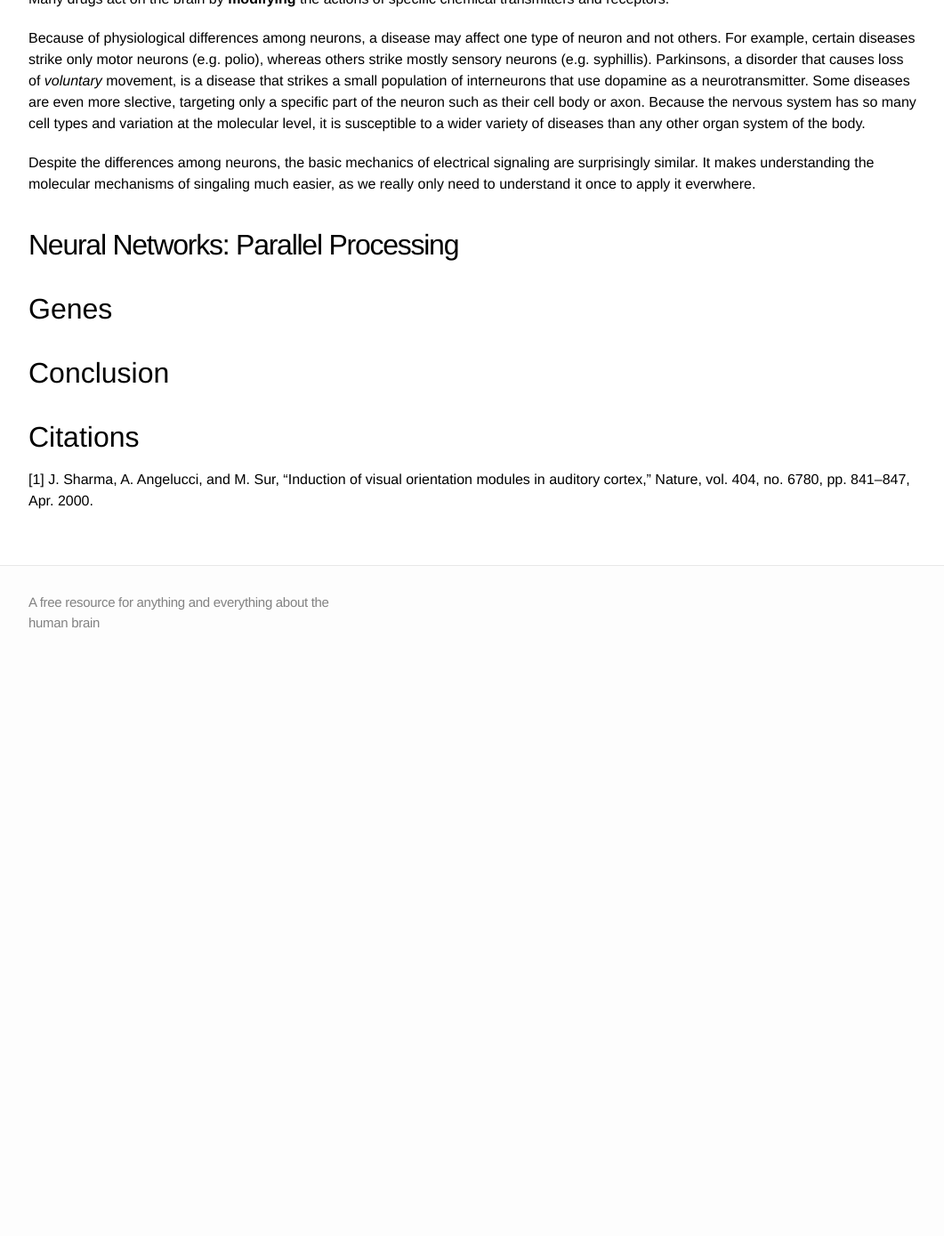
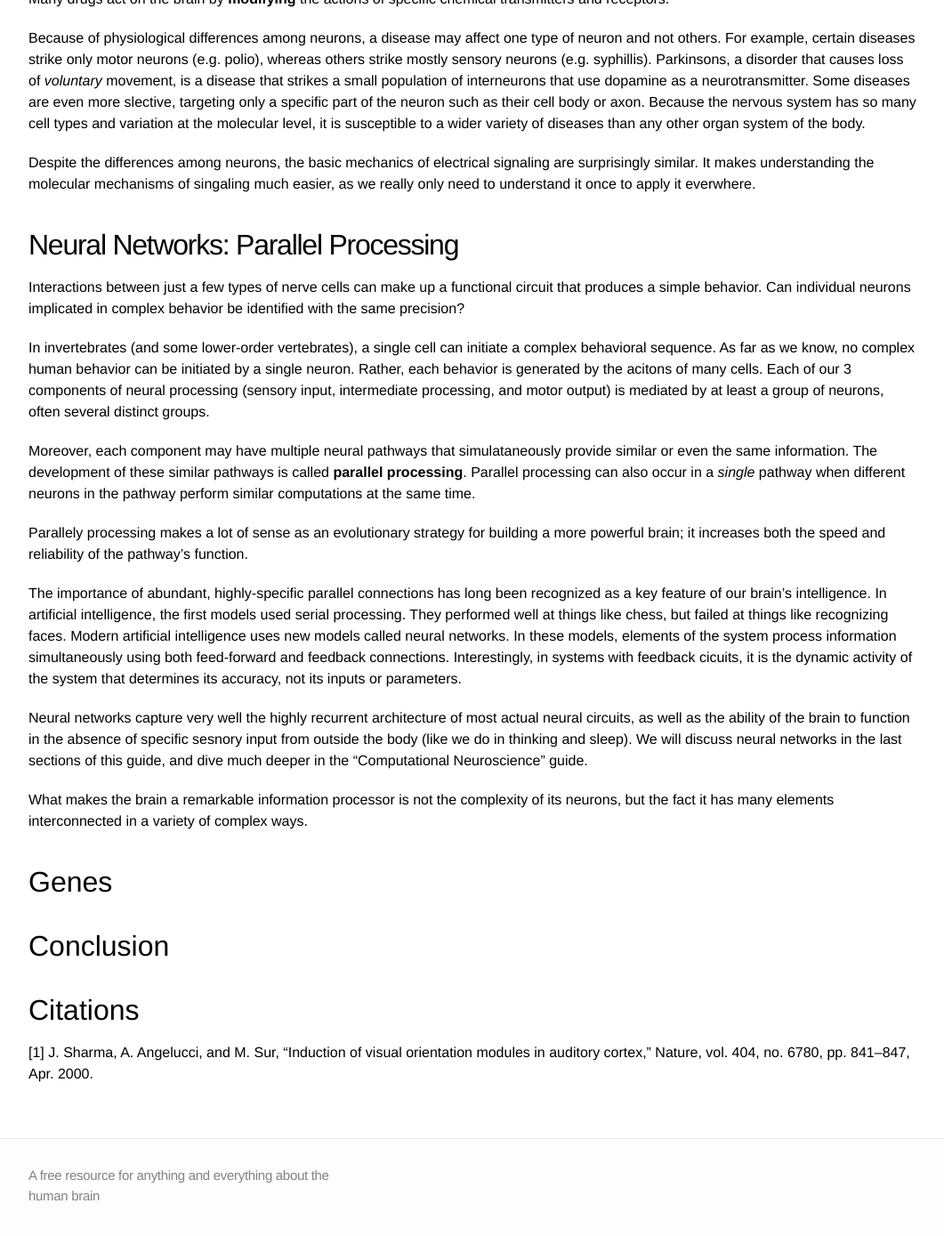
Before and after one commit to mdelsole/brain-nexus, a Jekyll site: the page built from brain-architecture/overview/index.markdown, in a window 1280 px wide and 1400 px high, scrolled down 11120 px. Shown: the top 1389 px of the window at 89% size, without its empty margins (108-1169 px from the left). Built offline with Jekyll 4.4.1, drawn with Linux system fonts in a browser that asks for light colours; before the commit the page ends 11876 px from its top, so only the background shows below that.

Commit message:
neural networks, parallel processing

```diff
--- a/brain-architecture/overview/index.markdown
+++ b/brain-architecture/overview/index.markdown
@@ -258,6 +258,20 @@ Despite the differences among neurons, the basic mechanics of electrical signali
 
 ## Neural Networks: Parallel Processing
 
+Interactions between just a few types of nerve cells can make up a functional circuit that produces a simple behavior. Can individual neurons implicated in complex behavior be identified with the same precision?
+
+In invertebrates (and some lower-order vertebrates), a single cell can initiate a complex behavioral sequence. As far as we know, no complex human behavior can be initiated by a single neuron. Rather, each behavior is generated by the acitons of many cells. Each of our 3 components of neural processing (sensory input, intermediate processing, and motor output) is mediated by at least a group of neurons, often several distinct groups.
+
+Moreover, each component may have multiple neural pathways that simulataneously provide similar or even the same information. The development of these similar pathways is called **parallel processing**. Parallel processing can also occur in a *single* pathway when different neurons in the pathway perform similar computations at the same time.
+
+Parallely processing makes a lot of sense as an evolutionary strategy for building a more powerful brain; it increases both the speed and reliability of the pathway's function.
+
+The importance of abundant, highly-specific parallel connections has long been recognized as a key feature of our brain's intelligence. In artificial intelligence, the first models used serial processing. They performed well at things like chess, but failed at things like recognizing faces. Modern artificial intelligence uses new models called neural networks. In these models, elements of the system process information simultaneously using both feed-forward and feedback connections. Interestingly, in systems with feedback cicuits, it is the dynamic activity of the system that determines its accuracy, not its inputs or parameters.
+
+Neural networks capture very well the highly recurrent architecture of most actual neural circuits, as well as the ability of the brain to function in the absence of specific sesnory input from outside the body (like we do in thinking and sleep). We will discuss neural networks in the last sections of this guide, and dive much deeper in the "Computational Neuroscience" guide.
+
+What makes the brain a remarkable information processor is not the complexity of its neurons, but the fact it has many elements interconnected in a variety of complex ways.
+
 # Genes
 
 # Conclusion
```
